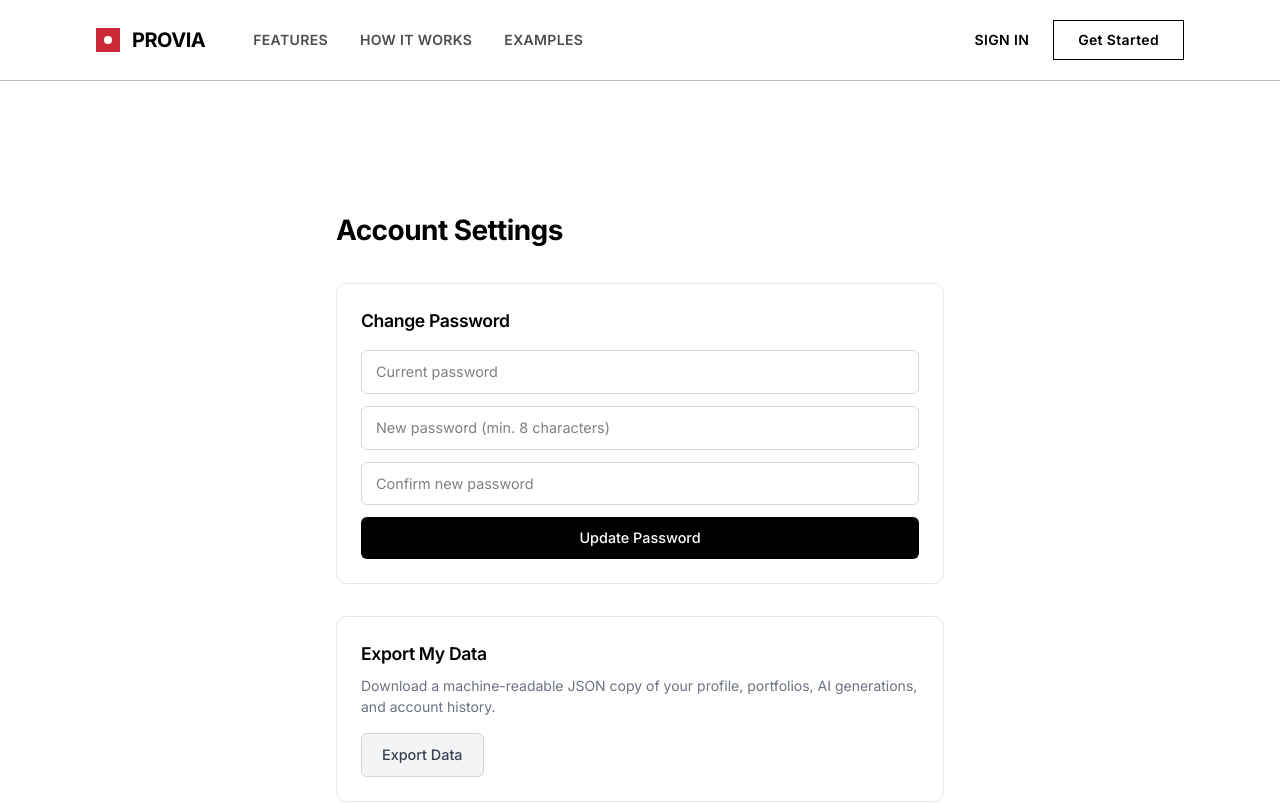
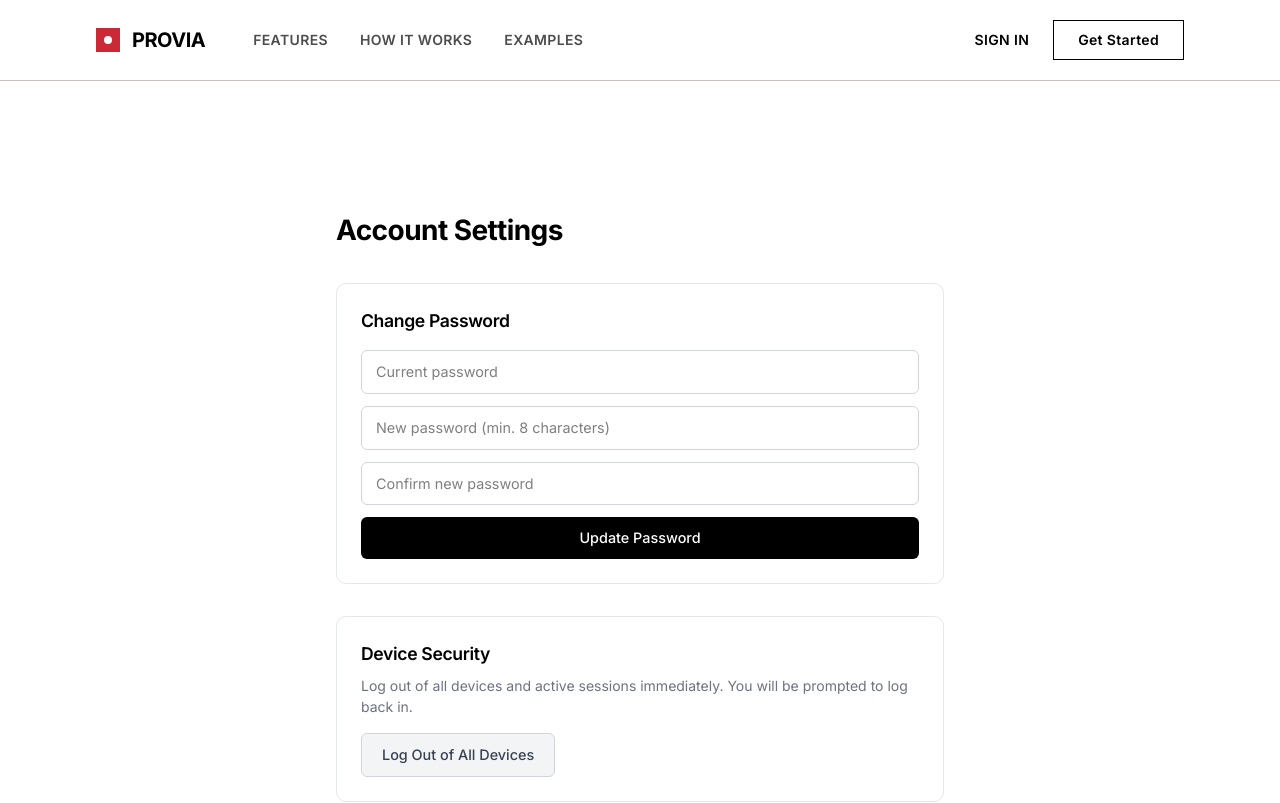
Before and after one commit to princeasodariya13/Provia, a Next.js app: page /settings in a window 1280 px wide. Shown: the top 803 px of the page. Built offline with nearby package versions, Linux system fonts and the light colour scheme; no server answers.

Commit message:
feat: implement step 35 jwt session revocation

```diff
--- a/app/(dashboard)/settings/page.tsx
+++ b/app/(dashboard)/settings/page.tsx
@@ -14,6 +14,8 @@ export default function SettingsPage() {
   const [pwLoading, setPwLoading] = useState(false);
   const [deleteLoading, setDeleteLoading] = useState(false);
   const [showDeleteSection, setShowDeleteSection] = useState(false);
+  const [logoutAllStatus, setLogoutAllStatus] = useState<{ type: "success" | "error"; msg: string } | null>(null);
+  const [logoutAllLoading, setLogoutAllLoading] = useState(false);
 
   async function handleChangePassword(e: React.FormEvent) {
     e.preventDefault();
@@ -67,6 +69,25 @@ export default function SettingsPage() {
     }
   }
 
+  async function handleLogoutAll() {
+    setLogoutAllLoading(true);
+    setLogoutAllStatus(null);
+    try {
+      const res = await fetch("/api/v1/auth/logout-all", { method: "POST" });
+      const data = await res.json();
+      if (!res.ok) {
+        setLogoutAllStatus({ type: "error", msg: data.error || "Failed to log out of devices." });
+      } else {
+        setLogoutAllStatus({ type: "success", msg: "Successfully logged out of all devices. Redirecting..." });
+        setTimeout(() => router.push("/login"), 2000);
+      }
+    } catch {
+      setLogoutAllStatus({ type: "error", msg: "An unexpected error occurred." });
+    } finally {
+      setLogoutAllLoading(false);
+    }
+  }
+
   return (
     <div style={{ maxWidth: 640, margin: "0 auto", padding: "2rem 1rem" }}>
       <h1 style={{ fontWeight: 700, fontSize: "1.75rem", marginBottom: "2rem" }}>Account Settings</h1>
@@ -113,6 +134,28 @@ export default function SettingsPage() {
             {pwLoading ? "Updating…" : "Update Password"}
           </button>
         </form>
+      </section>
+
+      {/* Security - Device Management */}
+      <section style={{ background: "#fff", border: "1px solid #e5e7eb", borderRadius: 10, padding: "1.5rem", marginBottom: "2rem" }}>
+        <h2 style={{ fontWeight: 600, fontSize: "1.1rem", marginBottom: "0.5rem" }}>
+          Device Security
+        </h2>
+        <p style={{ fontSize: "0.875rem", color: "#6b7280", marginBottom: "1rem" }}>
+          Log out of all devices and active sessions immediately. You will be prompted to log back in.
+        </p>
+        <button
+          onClick={handleLogoutAll}
+          disabled={logoutAllLoading}
+          style={{ ...buttonStyle, background: "#f3f4f6", color: "#374151", border: "1px solid #d1d5db", opacity: logoutAllLoading ? 0.6 : 1 }}
+        >
+          {logoutAllLoading ? "Logging out..." : "Log Out of All Devices"}
+        </button>
+        {logoutAllStatus && (
+          <p style={{ color: logoutAllStatus.type === "error" ? "#dc2626" : "#16a34a", fontSize: "0.875rem", marginTop: "0.75rem" }}>
+            {logoutAllStatus.msg}
+          </p>
+        )}
       </section>
 
       {/* Export Data */}
--- a/app/api/v1/auth/change-password/route.ts
+++ b/app/api/v1/auth/change-password/route.ts
@@ -29,7 +29,13 @@ export const POST = withAPIHandler(async (request: Request) => {
   }
 
   const newHash = await bcrypt.hash(newPassword, 10);
-  await prisma.user.update({ where: { id: user.id }, data: { passwordHash: newHash } });
+  await prisma.user.update({
+    where: { id: user.id },
+    data: {
+      passwordHash: newHash,
+      sessionVersion: { increment: 1 }
+    }
+  });
 
   // Invalidate session so the user must log in again with new password
   await clearSession();
--- a/app/api/v1/auth/google/callback/route.ts
+++ b/app/api/v1/auth/google/callback/route.ts
@@ -125,6 +125,7 @@ export const GET = withAPIHandler(async (req) => {
       id: user.id,
       role: user.role,
       email: user.email!,
+      sessionVersion: user.sessionVersion,
     });
 
     AnalyticsService.record({ eventName: "auth.login_succeeded", userId: user.id, metadata: { provider: "google" } });
--- a/app/api/v1/auth/login/route.ts
+++ b/app/api/v1/auth/login/route.ts
@@ -68,6 +68,7 @@ export const POST = withAPIHandler(async (req) => {
     name: user.name,
     email: user.email!,
     role: user.role,
+    sessionVersion: user.sessionVersion,
     createdAt: user.createdAt,
     updatedAt: user.updatedAt,
   };
--- /dev/null
+++ b/app/api/v1/auth/logout-all/route.ts
@@ -0,0 +1,30 @@
+import { NextResponse } from "next/server";
+import { withAPIHandler } from "@/lib/api-handler";
+import { requireAuth, clearSession } from "@/lib/auth";
+import { prisma } from "@/lib/db";
+import { AnalyticsService } from "@/lib/analytics/service";
+
+export const POST = withAPIHandler(async () => {
+  const user = await requireAuth();
+
+  // Atomically increment the sessionVersion for the authenticated user.
+  // This instantly invalidates all existing JWTs since their embedded
+  // sessionVersion will now be less than the user's current sessionVersion.
+  await prisma.user.update({
+    where: { id: user.id },
+    data: { sessionVersion: { increment: 1 } },
+  });
+
+  // Clear the current session cookie
+  await clearSession();
+
+  AnalyticsService.record({
+    eventName: "auth.sessions_revoked",
+    userId: user.id,
+  });
+
+  return NextResponse.json({
+    success: true,
+    message: "Logged out of all devices successfully.",
+  });
+});
--- a/app/api/v1/auth/register/route.ts
+++ b/app/api/v1/auth/register/route.ts
@@ -46,13 +46,14 @@ export const POST = withAPIHandler(async (req) => {
       email: data.email,
       passwordHash,
     },
-    select: { id: true, name: true, email: true, role: true, createdAt: true, updatedAt: true },
+    select: { id: true, name: true, email: true, role: true, sessionVersion: true, createdAt: true, updatedAt: true },
   });
 
   await createSession({
     id: user.id,
     role: user.role,
     email: user.email!,
+    sessionVersion: user.sessionVersion,
   });
 
   // Queue email verification (non-blocking — registration succeeds regardless)
--- a/app/api/v1/auth/reset-password/route.ts
+++ b/app/api/v1/auth/reset-password/route.ts
@@ -2,6 +2,7 @@ import { NextResponse } from "next/server";
 import { withAPIHandler } from "@/lib/api-handler";
 import { prisma } from "@/lib/db";
 import { jwtVerify } from "jose";
+import { clearSession } from "@/lib/auth";
 import { env } from "@/lib/env";
 import bcrypt from "bcryptjs";
 import { z } from "zod";
@@ -49,14 +50,19 @@ export const POST = withAPIHandler(async (request: Request) => {
     // Update user
     await prisma.user.update({
       where: { id: userId },
-      data: { passwordHash: newPasswordHash },
+      data: {
+        passwordHash: newPasswordHash,
+        sessionVersion: { increment: 1 }
+      },
     });
+
+    await clearSession();
 
     return NextResponse.json({
       success: true,
       message: "Password has been successfully reset.",
     });
-  } catch (err) {
+  } catch {
     // Catch token verification errors (expired, signature mismatch due to changed password)
     throw new APIError("Invalid or expired token", 400);
   }
--- a/lib/analytics/service.ts
+++ b/lib/analytics/service.ts
@@ -8,6 +8,7 @@ export type AnalyticsEventName =
   | "auth.logout"
   | "auth.email_verified"
   | "auth.password_changed"
+  | "auth.sessions_revoked"
   | "auth.account_deleted"
   | "auth.rate_limited"
   | "auth.google_login_success"
--- a/lib/auth.ts
+++ b/lib/auth.ts
@@ -12,6 +12,7 @@ export interface SessionPayload {
   userId: string;
   role: Role;
   email: string;
+  sessionVersion: number;
   expiresAt: number;
 }
 
@@ -35,11 +36,12 @@ export async function decrypt(token: string): Promise<SessionPayload | null> {
   }
 }
 
-export async function createSession(user: Pick<User, "id" | "role"> & { email: string }) {
+export async function createSession(user: Pick<User, "id" | "role" | "sessionVersion"> & { email: string }) {
   const sessionToken = await encrypt({
     userId: user.id,
     role: user.role,
     email: user.email,
+    sessionVersion: user.sessionVersion,
   });
 
   const cookieStore = await cookies();
@@ -75,8 +77,12 @@ export async function getCurrentUser() {
 
   const user = await prisma.user.findUnique({
     where: { id: session.userId },
-    select: { id: true, name: true, email: true, role: true, createdAt: true, updatedAt: true }
+    select: { id: true, name: true, email: true, role: true, sessionVersion: true, createdAt: true, updatedAt: true }
   });
+
+  if (!user || user.sessionVersion !== session.sessionVersion) {
+    return null; // Session revoked or user deleted
+  }
 
   return user;
 }
```
Also changed, not shown: 2 other files (tests, documents, lock files or other folders).
